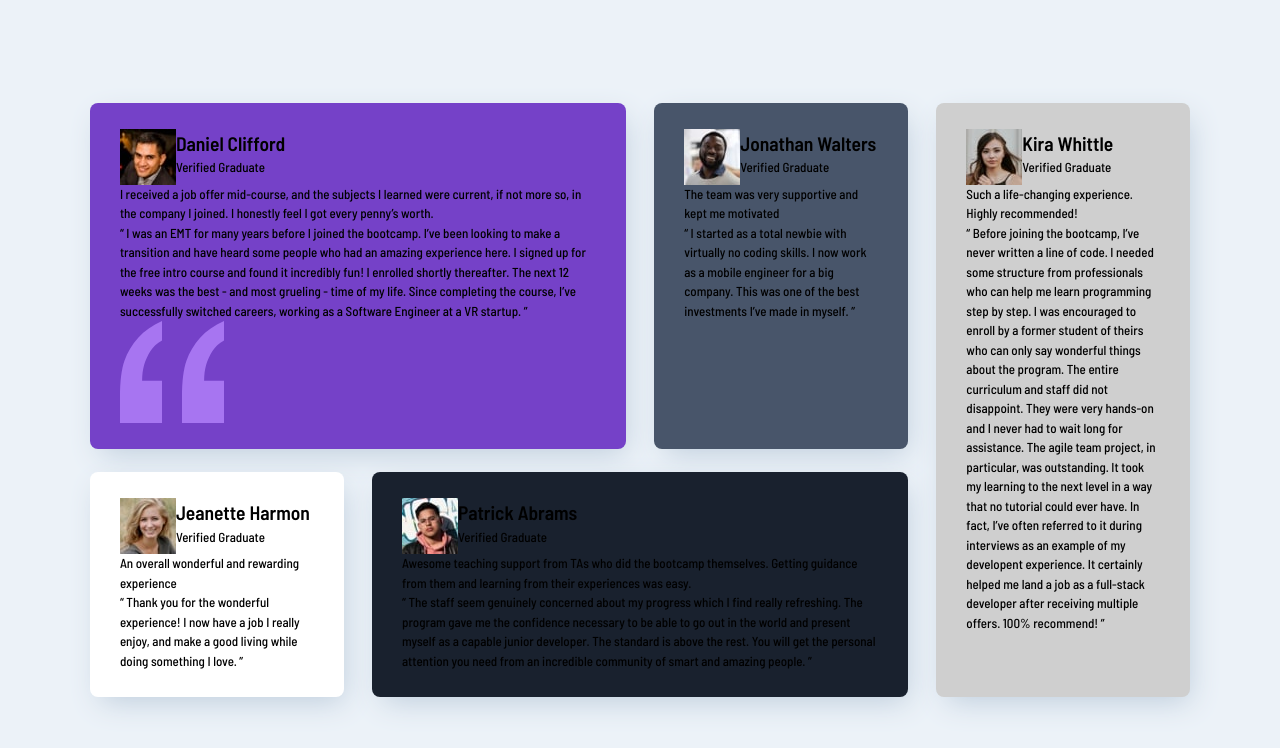
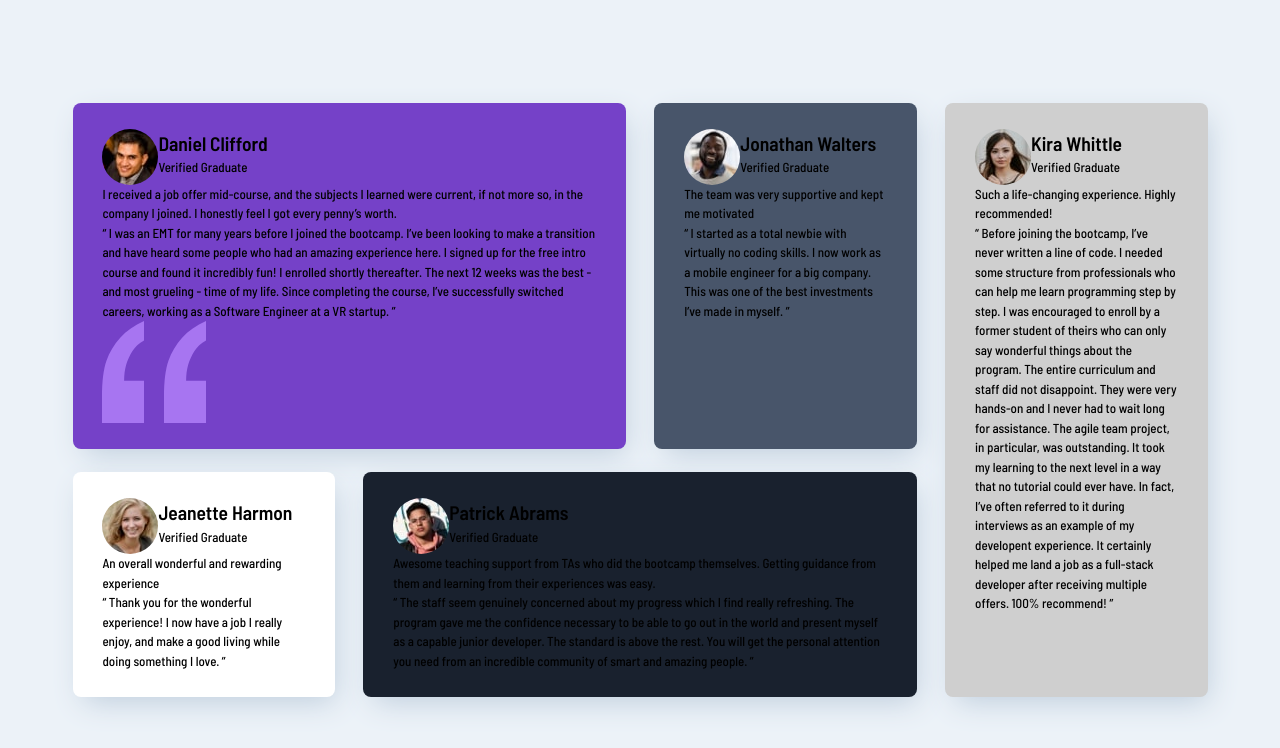
Before and after one commit to raveneliette/testimonials-grid-section-unfinished, a website built with Parcel: page src/index.html in a window 1280 px wide. Built offline with nearby package versions, Linux system fonts and the light colour scheme.

Commit message:
Added border radius of 50% in avatar-img class

```diff
--- a/src/sass/layout/_layout.scss
+++ b/src/sass/layout/_layout.scss
@@ -13,5 +13,9 @@ body {
 }
 
 .main {
-    max-width: 1100px;
+    max-width: 1135px;
+
+    &__avatar-img {
+        border-radius: 50%;
+    }
 }
```
